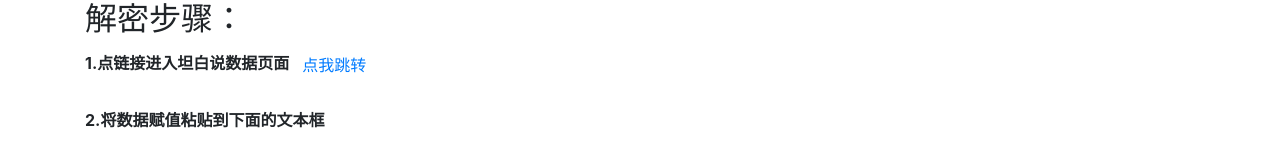
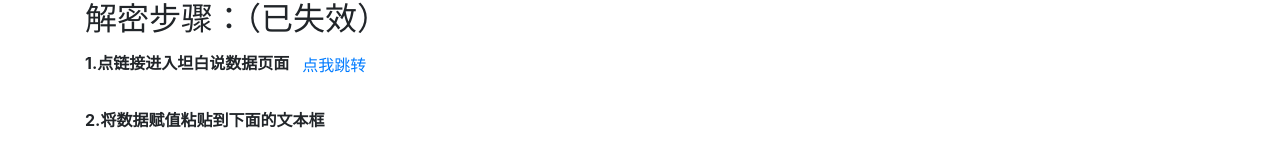
Before and after one commit to 5l1v3r1/tanbaishuo, a plain HTML site: page index.html in a window 1280 px wide. Shown: the top 160 px of the page. Drawn offline with nearby package versions, Linux system fonts and the light colour scheme.

Commit message:
Update index.html

```diff
--- a/index.html
+++ b/index.html
@@ -11,7 +11,7 @@
 <body>
 <div>
 <div class="container">
-	<h2>解密步骤：</h2>
+	<h2>解密步骤：（已失效）</h2>
 	<p class="text-justify"><strong>1.点链接进入坦白说数据页面</strong><a class="btn btn-link" href="https://ti.qq.com/cgi-node/honest-say/receive/mine">点我跳转</a><br><br>
 	<strong>2.将数据赋值粘贴到下面的文本框</strong><br><br><br>
 	<strong>3.即可获得解密信息</strong><br><br><br><br>
```
